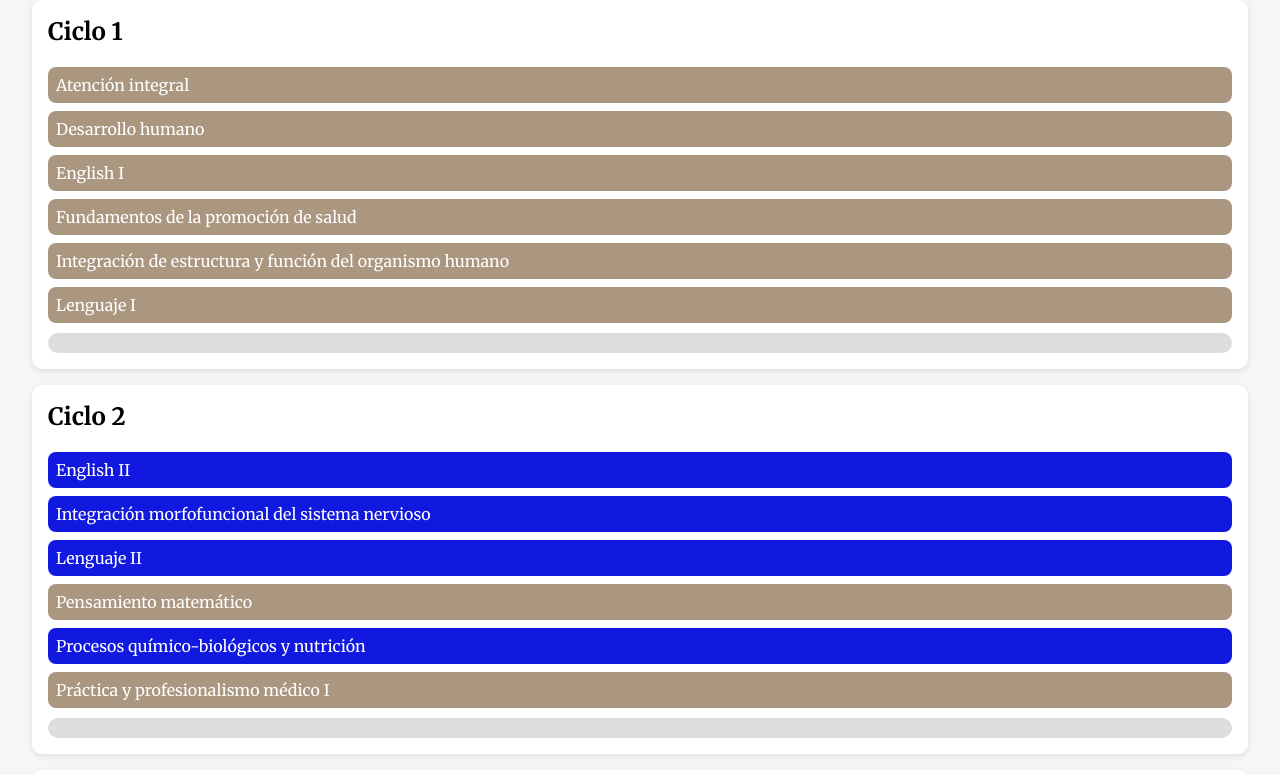
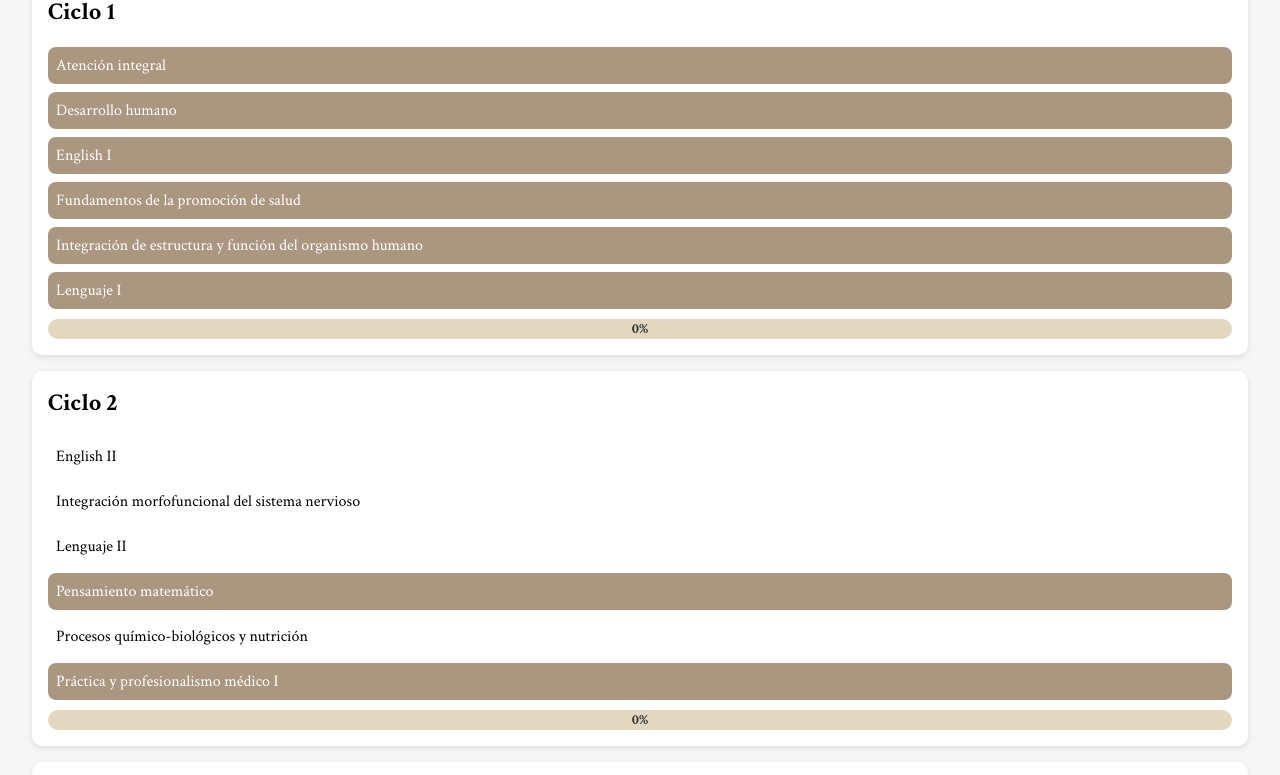
Before and after one commit to ttsrn32/malla-medicina-usil, a plain HTML site: page index.html in a window 1280 px wide. Shown: the part 109-884 px from the top of the page. Drawn offline with Linux system fonts and the light colour scheme.

Commit message:
Update index.html

```diff
--- a/index.html
+++ b/index.html
@@ -1,13 +1,12 @@
-<!DOCTYPE html>
 <html lang="es">
 <head>
   <meta charset="UTF-8">
   <meta name="viewport" content="width=device-width, initial-scale=1.0">
   <title>Malla Medicina USIL</title>
-  <link href="https://fonts.googleapis.com/css2?family=Merriweather:wght@400;700&display=swap" rel="stylesheet">
+  <link href="https://fonts.googleapis.com/css2?family=Crimson+Text:ital,wght@0,400;0,700;1,400&display=swap" rel="stylesheet">
   <style>
     body {
-      font-family: 'Merriweather', serif;
+      font-family: 'Crimson Text', serif;
       background-color: #f6f6f6;
       margin: 0;
       padding: 2rem;
@@ -32,34 +31,58 @@
       padding: 0.5rem;
       margin: 0.5rem 0;
       border-radius: 8px;
-      background-color: #1119e1; /* Bloqueado por defecto */
-      color: white;
+      background-color: white; /* Bloqueado por defecto */
+      color: black;
       cursor: pointer;
-      transition: transform 0.2s;
+      transition: transform 0.2s, background-color 0.3s;
     }
     .curso:hover {
       transform: scale(1.05);
     }
+    .curso:active {
+      animation: bounce 0.2s ease;
+    }
     .curso.completado {
       background-color: #69503c !important;
       text-decoration: line-through;
+      color: white;
     }
     .curso.desbloqueado {
       background-color: #ab9680 !important;
+      color: white;
+    }
+    @keyframes bounce {
+      0% { transform: scale(1); }
+      50% { transform: scale(0.95); }
+      100% { transform: scale(1); }
     }
     .barra-progreso {
       width: 100%;
       height: 20px;
-      background-color: #ddd;
+      background-color: #e3d7bf;
       border-radius: 10px;
       margin-top: 10px;
       overflow: hidden;
+      position: relative;
     }
     .barra-progreso-interna {
       height: 100%;
       background-color: #69503c;
       width: 0%;
-      transition: width 0.3s ease;
+      transition: width 0.6s ease-in-out;
+    }
+    .barra-texto {
+      position: absolute;
+      width: 100%;
+      height: 100%;
+      top: 0;
+      left: 0;
+      display: flex;
+      align-items: center;
+      justify-content: center;
+      font-size: 0.9rem;
+      font-weight: bold;
+      color: #333;
     }
   </style>
 </head>
@@ -229,10 +252,18 @@
         // barra de progreso
         const barra = document.createElement("div");
         barra.className = "barra-progreso";
+
         const interna = document.createElement("div");
         interna.className = "barra-progreso-interna";
-        interna.style.width = `${(completados / total) * 100}%`;
+        const porcentaje = Math.round((completados / total) * 100);
+        interna.style.width = `${porcentaje}%`;
+
+        const texto = document.createElement("div");
+        texto.className = "barra-texto";
+        texto.textContent = `${porcentaje}%`;
+
         barra.appendChild(interna);
+        barra.appendChild(texto);
         divCiclo.appendChild(barra);
 
         contenedor.appendChild(divCiclo);
```
